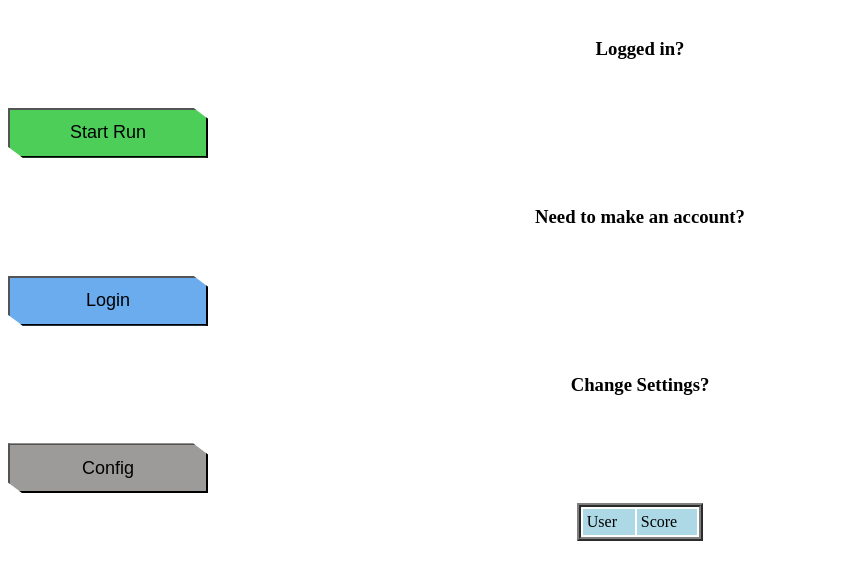
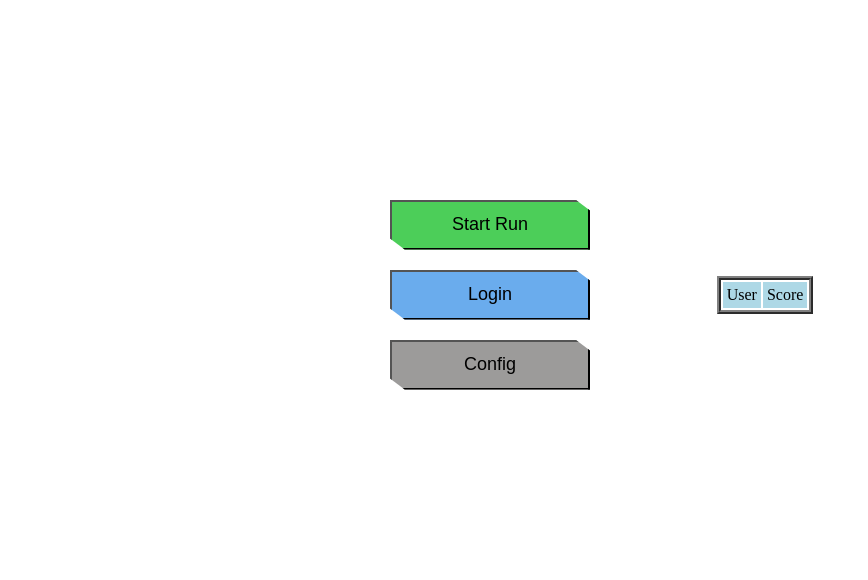
Before and after one commit to CardboardGage/puzzlemaster, a PHP site: page / in a window 1280 px wide. Shown: the top 580 px of the page, without its empty margins (0-868 px from the left). Run offline with PHP 8.4, Linux system fonts and the light colour scheme; data comes from the database, SQL or seed files in the repository; data that the repository does not hold is empty.

Commit message:
Edited layout for styling purposes

```diff
--- a/index.php
+++ b/index.php
@@ -30,34 +30,28 @@
 <body>
 
   <div class="wrapper">
+    <div class="columns">
+
       <div class="buttons mainMenu">
-      <h3>Logged in?</h3>
         <button id="startBtn" class="mainMenuBtn">Start Run</button>
         <?php
           if (!$_SESSION["loggedIn"] && isset($pdo)) {
         ?>
-      <h3>Need to make an account?</h3>
         <button id="loginBtn" class="mainMenuBtn">Login</button>
         <?php } else {?>
         <button id="logoutBtn" class="mainMenuBtn">Log Out</button>
         <?php } ?>
-      <h3>Change Settings?</h3>
         <button id="configBtn" class="mainMenuBtn">Config</button><?php
           if ($_SESSION["loggedIn"] && isset($pdo) && $_SESSION["admin"]) {
         ?>
-      <h3>Dev tools:</h3>
         <button id="maintBtn" class="mainMenuBtn">Maintenance</button>
         <?php } ?>
       </div>
       <?php
+      include "screens/leaderboard.php";
       include "screens/configMenu.php";
       ?>
-    <div class="buttons">
-      <button id="backBtn" hidden=true>Back</button>
     </div>
-    <?php
-      include "screens/leaderboard.php";
-      ?>
   </div>
   <script src="js/menu.js"></script>
 </body>
```
Lines whose indentation alone changed are shown as unchanged.
